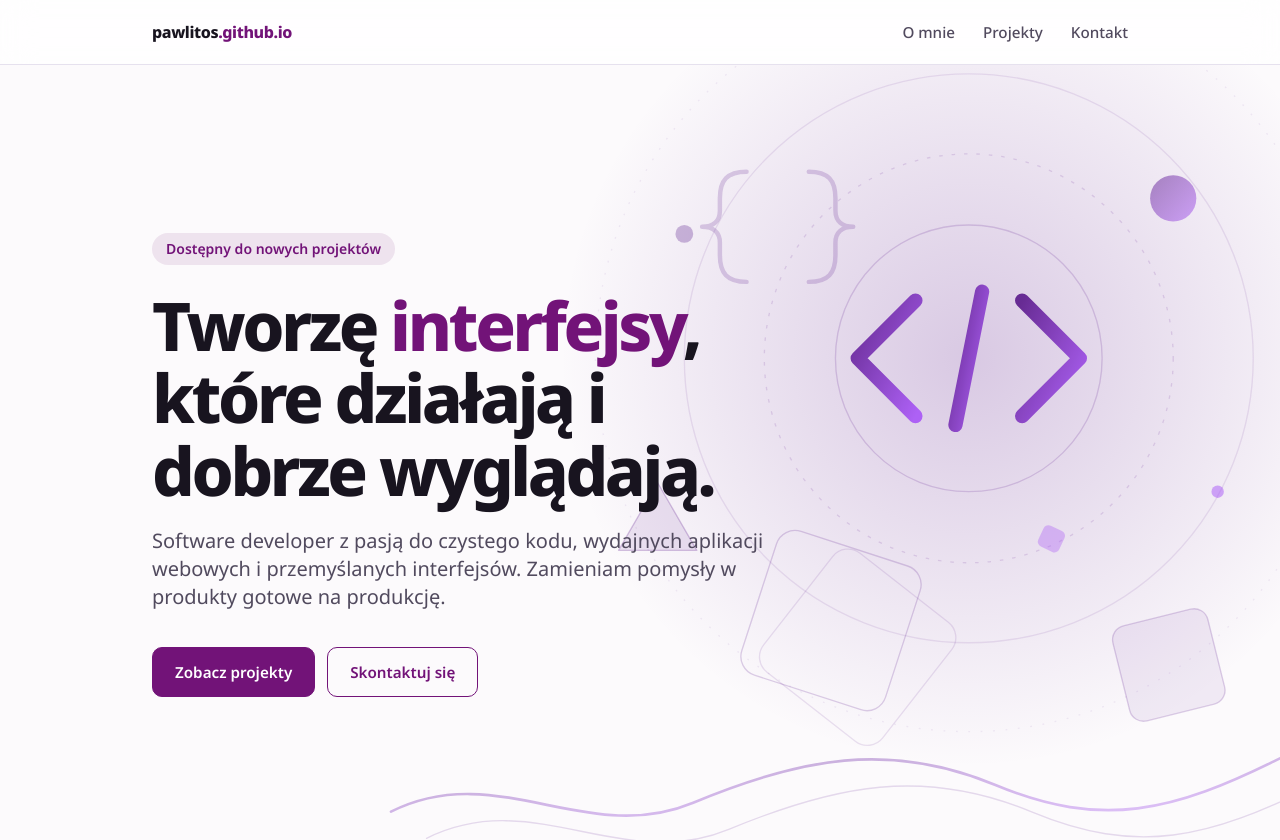
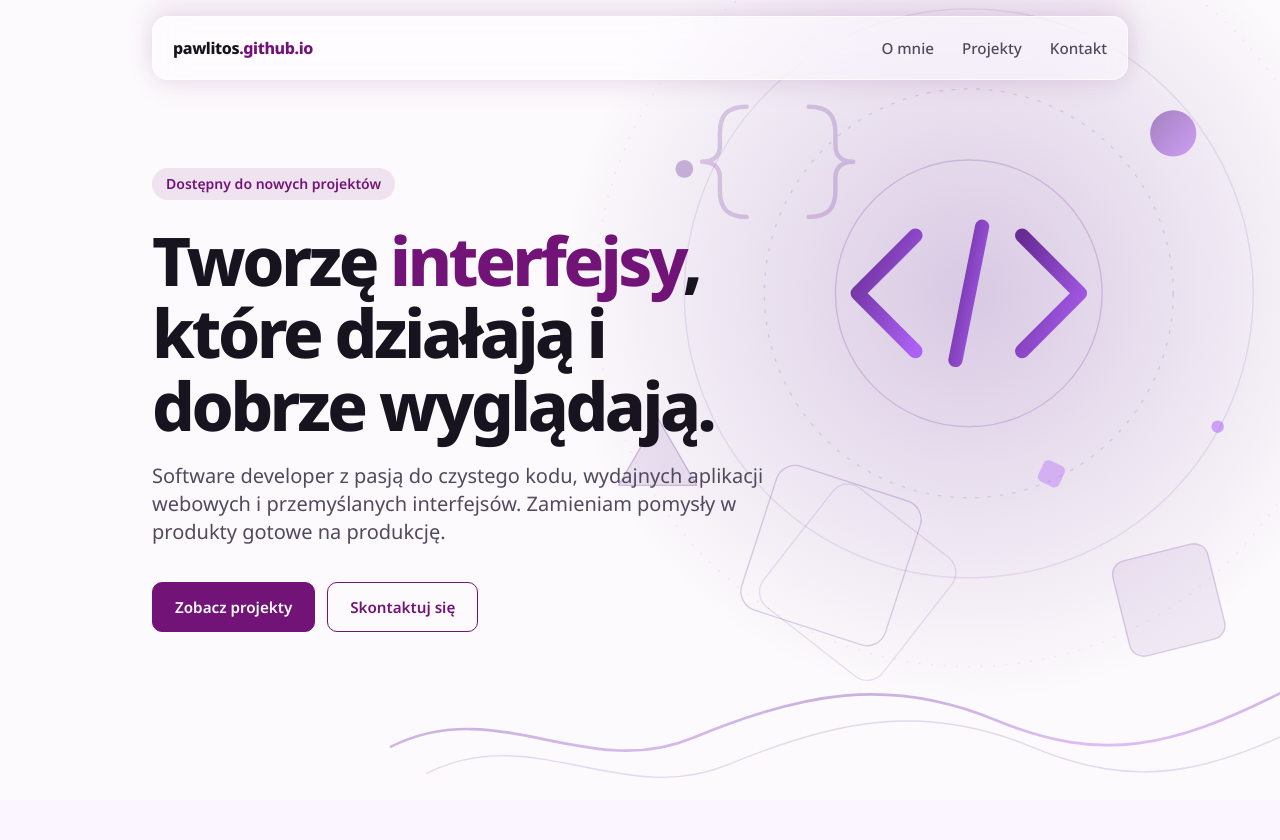
Before and after one commit to pawlitos/pawlitos.github.io, a Next.js app: page / in a window 1280 px wide. Shown: the top 840 px of the page. Built offline with nearby package versions, Linux system fonts and the light colour scheme.

Commit message:
feat: add floating glass navigation bar

```diff
--- a/app/_components/header.tsx
+++ b/app/_components/header.tsx
@@ -1,7 +1,7 @@
 export default function Header() {
   return (
-    <header className="sticky top-[env(safe-area-inset-top,0px)] z-10 border-b border-line bg-white/70 backdrop-blur-lg backdrop-saturate-150">
-      <nav className="mx-auto flex h-16 max-w-5xl items-center justify-between px-6">
+    <header className="fixed inset-x-0 top-[calc(env(safe-area-inset-top,0px)+1rem)] z-10 mx-auto w-full max-w-5xl px-6">
+      <nav className="flex h-16 items-center justify-between rounded-2xl border border-white/70 bg-white/40 px-5 shadow-header-floating backdrop-blur-lg backdrop-saturate-150">
         <a href="#top" className="font-extrabold tracking-tight">
           pawlitos<span className="text-primary">.github.io</span>
         </a>
@@ -9,7 +9,7 @@ export default function Header() {
           <li>
             <a
               href="#o-mnie"
-              className="rounded-md px-3 py-1.5 transition-colors hover:bg-primary/10 hover:text-primary"
+              className="rounded-2xl px-3 py-1.5 transition-colors hover:bg-primary/10 hover:text-primary"
             >
               O mnie
             </a>
@@ -17,7 +17,7 @@ export default function Header() {
           <li>
             <a
               href="#projekty"
-              className="rounded-md px-3 py-1.5 transition-colors hover:bg-primary/10 hover:text-primary"
+              className="rounded-2xl px-3 py-1.5 transition-colors hover:bg-primary/10 hover:text-primary"
             >
               Projekty
             </a>
@@ -25,7 +25,7 @@ export default function Header() {
           <li>
             <a
               href="#kontakt"
-              className="rounded-md px-3 py-1.5 transition-colors hover:bg-primary/10 hover:text-primary"
+              className="rounded-2xl px-3 py-1.5 transition-colors hover:bg-primary/10 hover:text-primary"
             >
               Kontakt
             </a>
```
